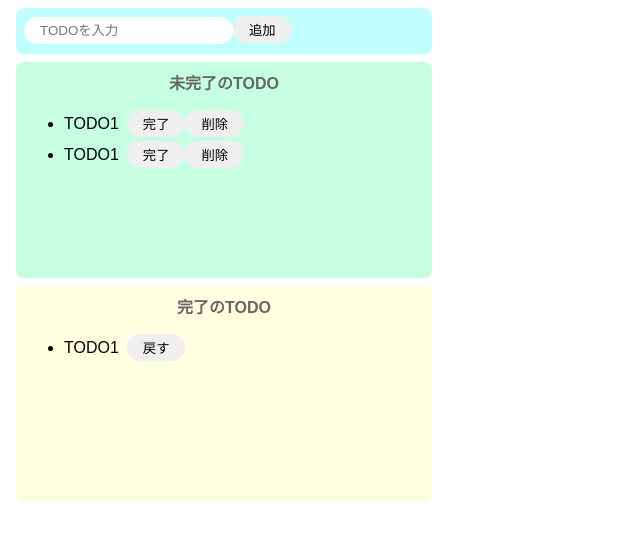
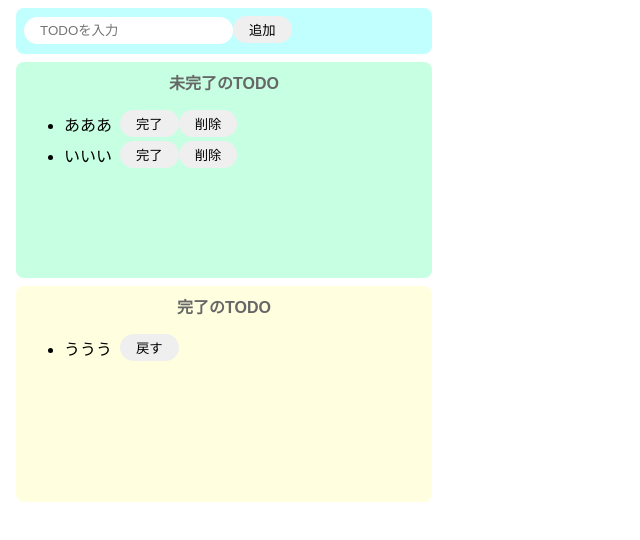
Before and after one commit to koji-estride/codesandbox-todo-react, a React (Create React App) app: page / in a window 1280 px wide. Shown: the top 540 px of the page, without its empty margins (0-640 px from the left). Built offline with nearby package versions, Linux system fonts and the light colour scheme.

Commit message:
Reactでの実装を意識したモックに変更

```diff
--- a/src/App.jsx
+++ b/src/App.jsx
@@ -1,6 +1,9 @@
+import { useState } from "react";
 import "./styles.css";
 
 export const App = () => {
+  const [incompleteTodos, setIncompleteTodos] = useState(["あああ", "いいい"]);
+  const [completeTodos, setCompleteTodos] = useState(["ううう"]);
   return (
     <>
       <div className="input-area">
@@ -10,25 +13,29 @@
       <div className="incomplete-area">
         <p className="title">未完了のTODO</p>
         <ul>
-          <div className="list-row">
-            <li>TODO1</li>
-            <button>完了</button>
-            <button>削除</button>
-          </div>
-          <div className="list-row">
-            <li>TODO1</li>
-            <button>完了</button>
-            <button>削除</button>
-          </div>
+          {incompleteTodos.map((todo) => {
+            return (
+              // 仮想Domでは差分のみ反映するため、ループでレンダリングする場合に、何個目の要素なのかを正確に比較するための目印(key)を付ける
+              <div key={todo} className="list-row">
+                <li>{todo}</li>
+                <button>完了</button>
+                <button>削除</button>
+              </div>
+            );
+          })}
         </ul>
       </div>
       <div className="complete-area">
         <p className="title">完了のTODO</p>
         <ul>
-          <div className="list-row">
-            <li>TODO1</li>
-            <button>戻す</button>
-          </div>
+          {completeTodos.map((todo) => {
+            return (
+              <div key={todo} className="list-row">
+                <li>{todo}</li>
+                <button>戻す</button>
+              </div>
+            );
+          })}
         </ul>
       </div>
     </>
```
